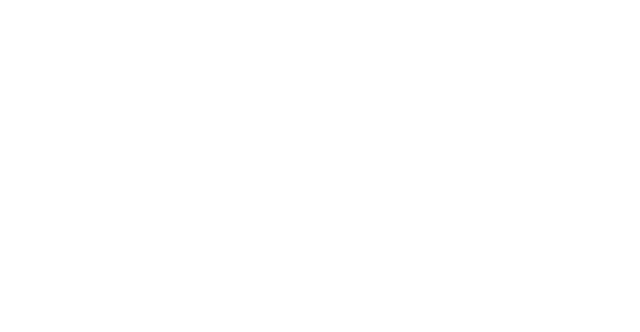
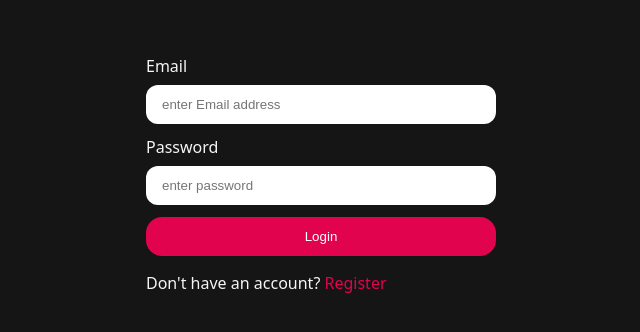
Before and after one commit to singhmahipal/INTERVIEW-AI, a React app in the folder frontend/: page /login in a window 1280 px wide. Shown: the part 226-558 px from the top of the page, without its empty margins (319-959 px from the left). Built offline with nearby package versions, Linux system fonts and the light colour scheme; the HTML template or start-up script is replaced by a standard one.

Commit message:
Implement Login UI (Dummy setup + styling)

```diff
--- a/frontend/package.json
+++ b/frontend/package.json
@@ -11,7 +11,9 @@
   },
   "dependencies": {
     "react": "^19.2.6",
-    "react-dom": "^19.2.6"
+    "react-dom": "^19.2.6",
+    "react-router": "^7.17.0",
+    "sass": "^1.101.0"
   },
   "devDependencies": {
     "@eslint/js": "^10.0.1",
--- a/frontend/src/App.jsx
+++ b/frontend/src/App.jsx
@@ -1,6 +1,9 @@
+import { RouterProvider } from "react-router"
+import { Router } from "./app.routes.jsx"
+
 function App() {
   return (
-    <></>
+    <RouterProvider router={Router} />
   )
 }
 
--- /dev/null
+++ b/frontend/src/app.routes.jsx
@@ -0,0 +1,14 @@
+import { createBrowserRouter } from "react-router";
+import Login from "./features/auth/pages/Login.jsx";
+import Register from "./features/auth/pages/Register.jsx";
+
+export const Router = createBrowserRouter([
+  {
+    path: "/login",
+    element: <Login />,
+  },
+  {
+    path: "/register",
+    element: <Register />,
+  },
+]);
--- /dev/null
+++ b/frontend/src/features/auth/auth.form.scss
@@ -0,0 +1,41 @@
+main {
+    min-height: 100vh;
+    width: 100%;
+
+    display: flex;
+    justify-content: center;
+    align-items: center;
+
+    .form-container {
+        min-width: 350px;
+
+        display: flex;
+        flex-direction: column;
+        gap: 1rem;
+    }
+
+    form {
+        display: flex;
+        flex-direction: column;
+        gap: 0.75rem;
+    }
+
+    .input-group {
+        display: flex;
+        flex-direction: column;
+        gap: 0.5rem;
+
+        input {
+            border: none;
+            outline: none;
+            padding-inline: 1rem;
+            padding-block: 0.75rem;
+            border-radius: 0.75rem;
+        }
+    }
+
+    a {
+        color: #e1034d;
+        text-decoration: none;
+    }
+}
--- /dev/null
+++ b/frontend/src/features/auth/pages/Login.jsx
@@ -0,0 +1,29 @@
+import { Link } from 'react-router'
+import '../auth.form.scss'
+
+const Login = () => {
+    const handleSubmit = (e) => {
+        e.preventDefault();
+    }
+
+    return (
+        <main>
+            <div className="form-container">
+                <form onSubmit={handleSubmit}>
+                    <div className="input-group">
+                        <label htmlFor="email">Email</label>
+                        <input type="email" name='email' id='email' placeholder='enter Email address' />
+                    </div>
+                    <div className="input-group">
+                        <label htmlFor="password">Password</label>
+                        <input type="password" name='password' id='password' placeholder='enter password' />
+                    </div>
+                    <button className="button primary-button">Login</button>
+                </form>
+                <p>Don't have an account? <Link to={"/register"}>Register</Link></p>
+            </div>
+        </main>
+    )
+}
+
+export default Login
--- /dev/null
+++ b/frontend/src/features/auth/pages/Register.jsx
@@ -0,0 +1,9 @@
+import React from 'react'
+
+const Register = () => {
+  return (
+    <div>Register</div>
+  )
+}
+
+export default Register
--- a/frontend/src/main.jsx
+++ b/frontend/src/main.jsx
@@ -1,6 +1,7 @@
 import { StrictMode } from 'react'
 import { createRoot } from 'react-dom/client'
 import App from './App.jsx'
+import './style.scss'
 
 createRoot(document.getElementById('root')).render(
   <StrictMode>
--- /dev/null
+++ b/frontend/src/style.scss
@@ -0,0 +1,14 @@
+@use './style/button.scss';
+
+* {
+    margin: 0%;
+    padding: 0%;
+    box-sizing: border-box;
+}
+
+body, html, #root {
+    width: 100%;
+    background-color: rgb(21, 21, 21);
+    color: whitesmoke;
+    font-family: system-ui, -apple-system, BlinkMacSystemFont, 'Segoe UI', Roboto, Oxygen, Ubuntu, Cantarell, 'Open Sans', 'Helvetica Neue', sans-serif;
+}
--- /dev/null
+++ b/frontend/src/style/button.scss
@@ -0,0 +1,20 @@
+.button {
+    border: none;
+    outline: none;
+    padding-inline: 1.5rem;
+    padding-block: 0.75rem;
+    border-radius: 1rem;
+    cursor: pointer;
+
+    transition: all 0.3rem ease-in-out;
+
+    &.primary-button {
+        background-color: #e1034d;
+        color: #ffffff;
+
+    }
+
+    &:active {
+        transform: scale(0.9);
+    }
+}
```
Also changed, not shown: 1 other file (tests, documents, lock files or other folders).
